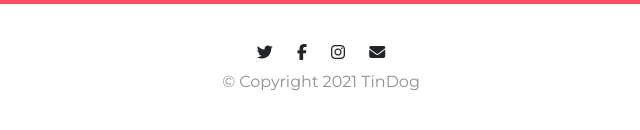
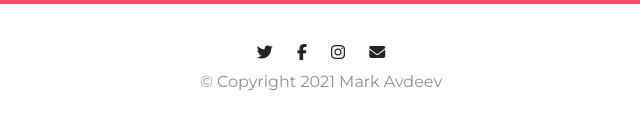
Before and after one commit to printmoonges/second_site, a plain HTML site: page index.html in a window 1280 px wide. Shown: the part 3000-3130 px from the top of the page, 319-959 px from the left. Drawn offline with nearby package versions, Linux system fonts and the light colour scheme.

Commit message:
Update index.html

```diff
--- a/index.html
+++ b/index.html
@@ -204,7 +204,7 @@
     <i class="footer-icon fab fa-facebook-f fa-1.5x"></i>
     <i class="footer-icon fab fa-instagram fa-1.5x"></i>
     <i class="footer-icon fas fa-envelope fa-1.5x"></i>
-    <p>© Copyright 2021 TinDog</p>
+    <p>© Copyright 2021 Mark Avdeev</p>
 
   </footer>
   <!-- Bootstrap script -->
```
